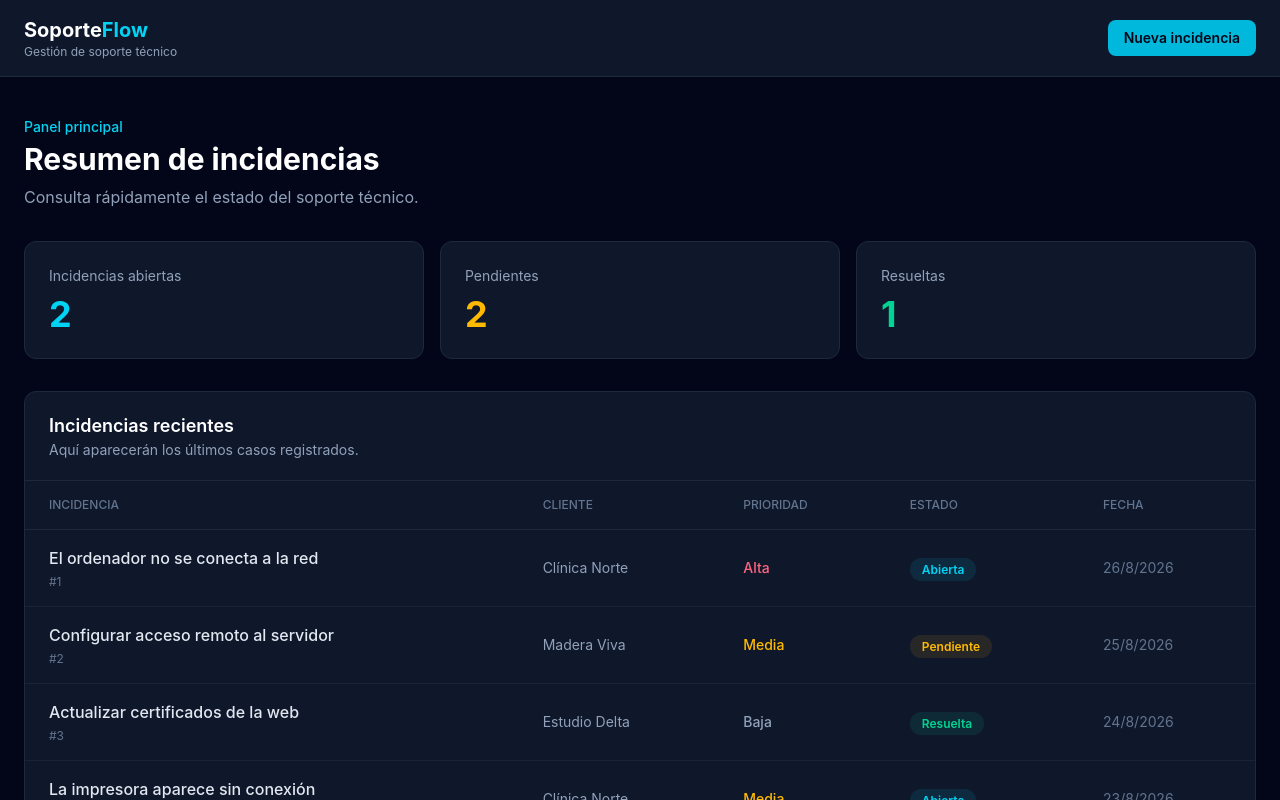
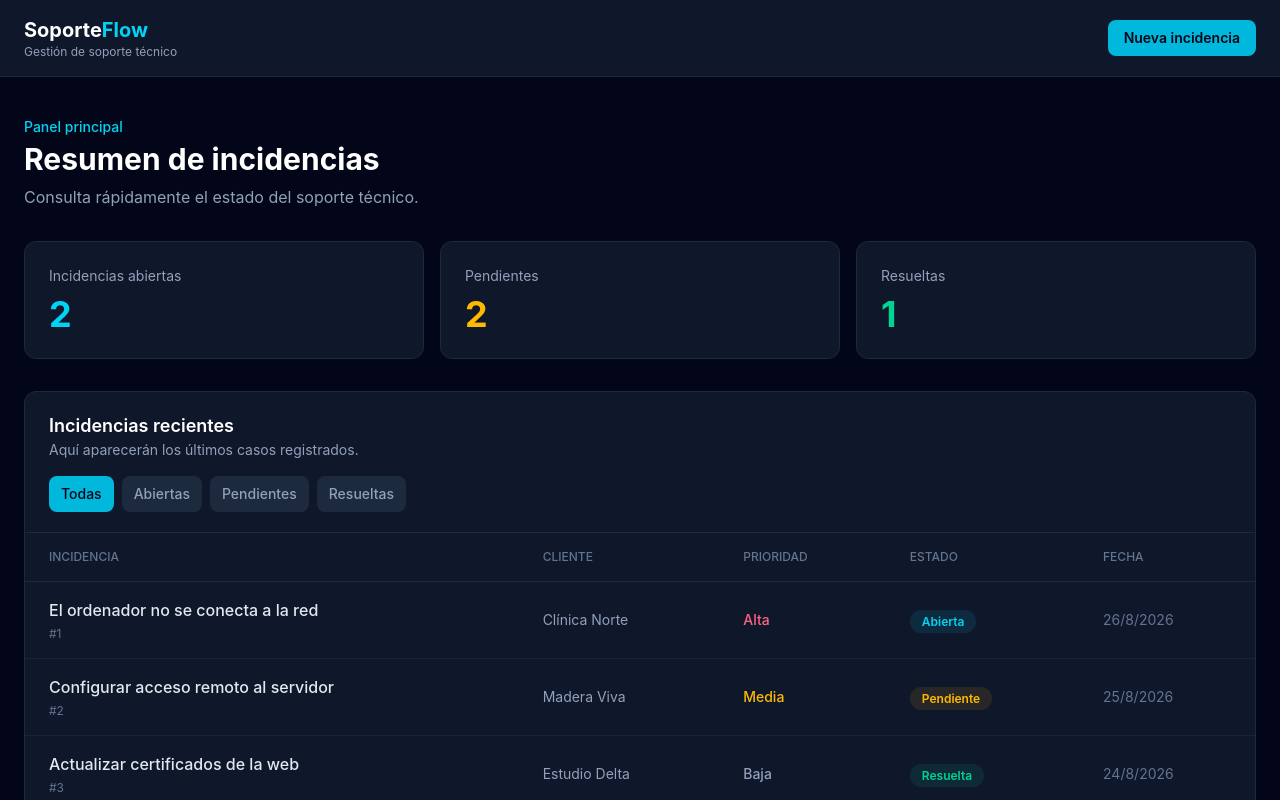
Before and after one commit to IThech/soporteflow, a SvelteKit app: page / in a window 1280 px wide. Shown: the top 800 px of the page. Built offline with nearby package versions, Linux system fonts and the light colour scheme.

Commit message:
feat: add incident status filters

```diff
--- a/src/routes/+page.svelte
+++ b/src/routes/+page.svelte
@@ -1,6 +1,6 @@
 <script lang="ts">
 	import { incidents as initialIncidents } from '$lib/data/incidents';
-	import type { IncidentPriority } from '$lib/types/incident';
+	import type { IncidentPriority, IncidentStatus } from '$lib/types/incident';
 	import { onMount } from 'svelte';
 
 	let incidentList = $state([...initialIncidents]);
@@ -8,6 +8,21 @@
 	let client = $state('');
 	let priority = $state<IncidentPriority>('medium');
 	const STORAGE_KEY = 'soporteflow-incidents';
+
+	let selectedStatus = $state<'all' | IncidentStatus>('all');
+
+	const statusFilters = [
+		{ value: 'all', label: 'Todas' },
+		{ value: 'open', label: 'Abiertas' },
+		{ value: 'pending', label: 'Pendientes' },
+		{ value: 'resolved', label: 'Resueltas' }
+	] satisfies { value: 'all' | IncidentStatus; label: string }[];
+
+	const filteredIncidents = $derived(
+		selectedStatus === 'all'
+			? incidentList
+			: incidentList.filter((incident) => incident.status === selectedStatus)
+	);
 
 	onMount(() => {
 		const storedIncidents = localStorage.getItem(STORAGE_KEY);
@@ -134,7 +149,25 @@
 		<section class="mt-8 rounded-xl border border-slate-800 bg-slate-900">
 			<div class="border-b border-slate-800 px-6 py-5">
 				<h2 class="text-lg font-semibold">Incidencias recientes</h2>
+
 				<p class="text-sm text-slate-400">Aquí aparecerán los últimos casos registrados.</p>
+
+				<div class="mt-4 flex flex-wrap gap-2">
+					{#each statusFilters as filter (filter.value)}
+						<button
+							type="button"
+							onclick={() => (selectedStatus = filter.value)}
+							aria-pressed={selectedStatus === filter.value}
+							class={`rounded-lg px-3 py-2 text-sm font-medium transition ${
+								selectedStatus === filter.value
+									? 'bg-cyan-500 text-slate-950'
+									: 'bg-slate-800 text-slate-400 hover:text-white'
+							}`}
+						>
+							{filter.label}
+						</button>
+					{/each}
+				</div>
 			</div>
 
 			<div class="overflow-x-auto">
@@ -150,7 +183,7 @@
 					</thead>
 
 					<tbody>
-						{#each incidentList as incident (incident.id)}
+						{#each filteredIncidents as incident (incident.id)}
 							<tr class="border-b border-slate-800/70 last:border-0 hover:bg-slate-800/30">
 								<td class="px-6 py-4">
 									<p class="font-medium text-slate-200">{incident.title}</p>
```
